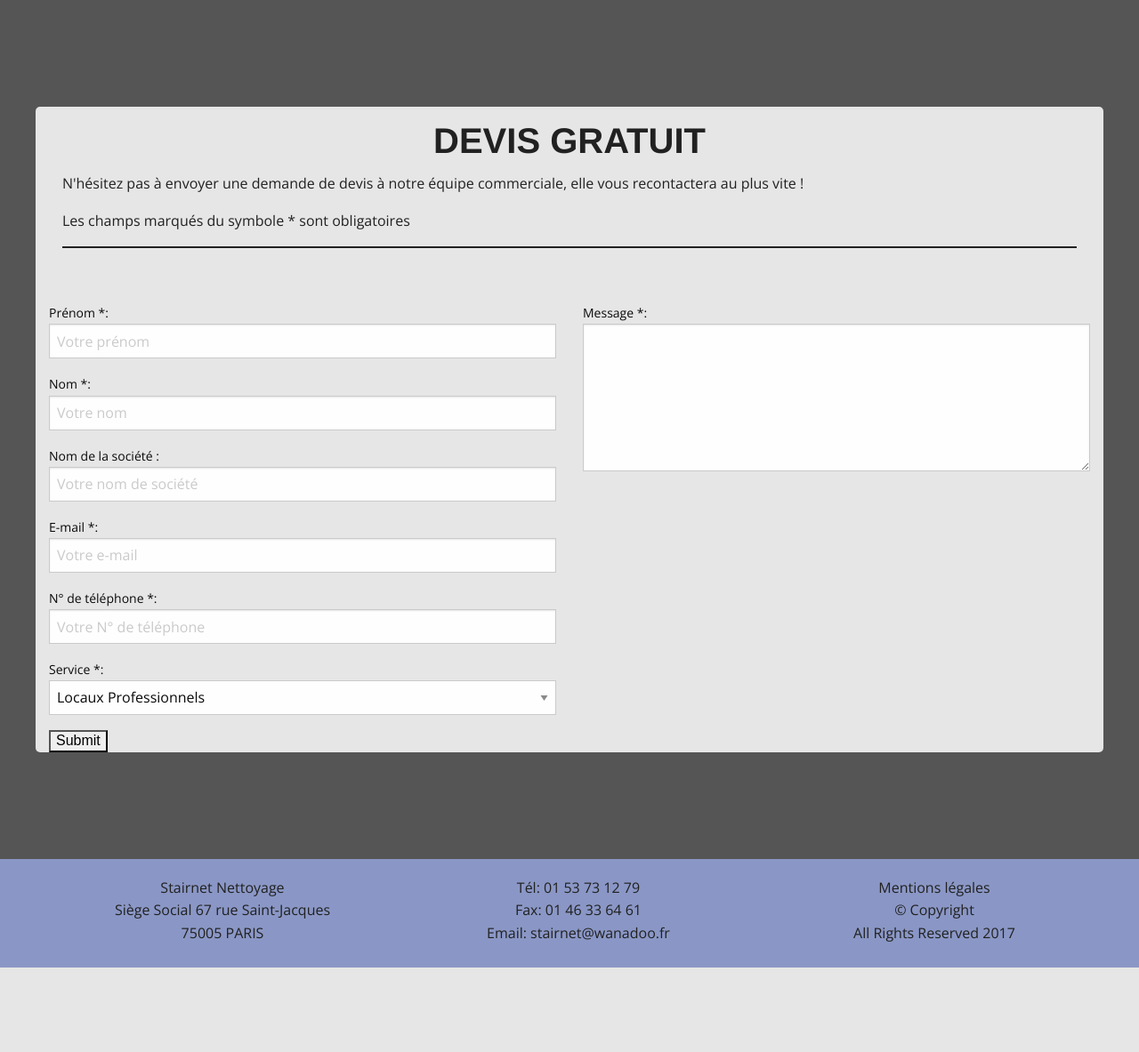
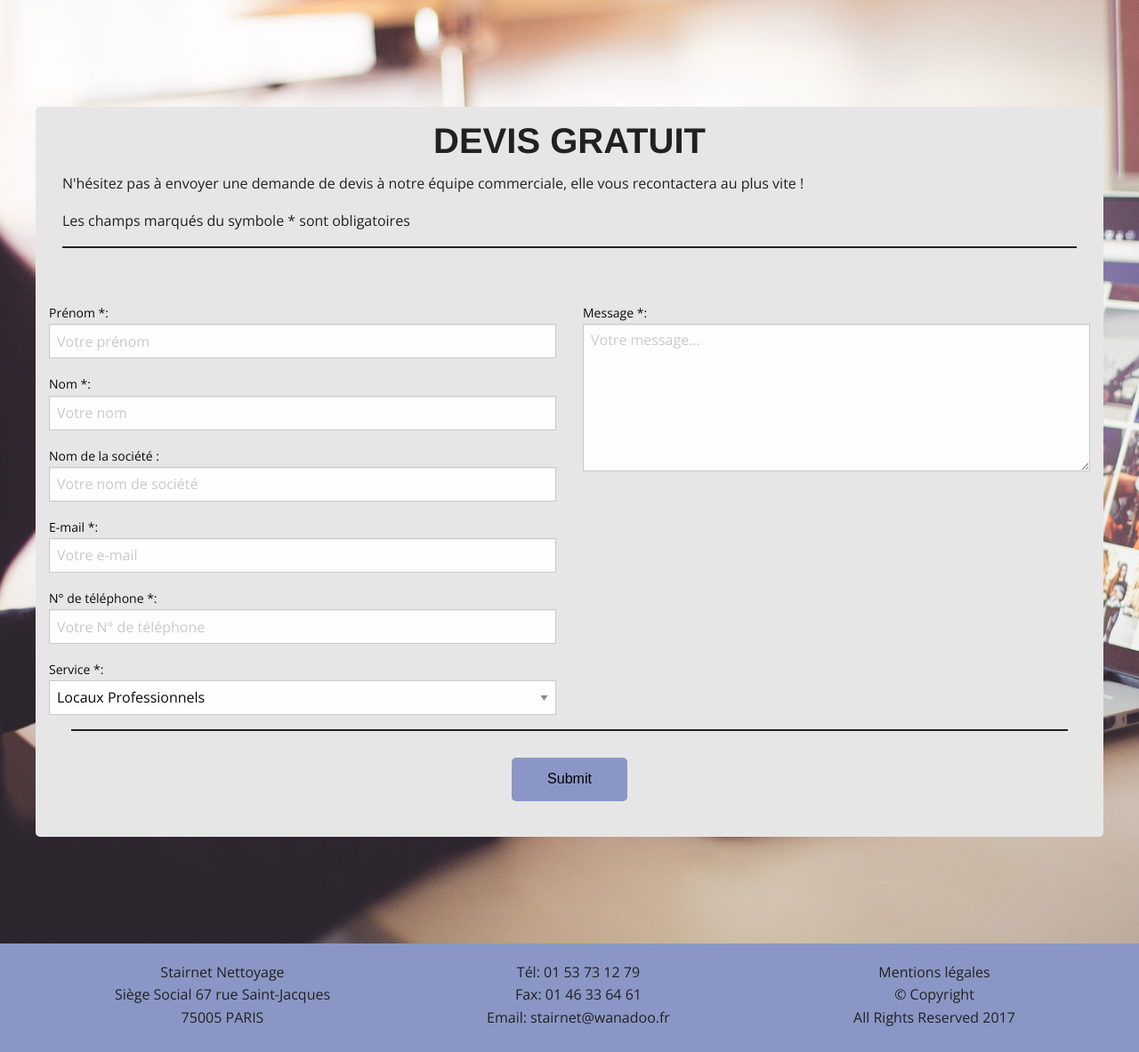
Before and after one commit to edhbr/H1-P2021-DEVT3-SNET, a PHP site: page /pages/contact.php in a window 1280 px wide. Shown: the part 120-1303 px from the top of the page at 89% size. Before the commit the page ends 1208 px from the top, so only its background shows below. Run offline with PHP 8.4, Linux system fonts and the light colour scheme.

Commit message:
style ok

```diff
--- a/pages/contact.php
+++ b/pages/contact.php
@@ -13,9 +13,9 @@
 </head>
 <body>
   <?php include("../views/header/header.php"); ?>
-  <main>
+  <main class="contact">
     <form action="page/merci.php" method="post" class="row contactForm">
-      <header id="formHeader">
+      <header class="formHeader">
         <h1>Devis gratuit</h1>
         <p>N'hésitez pas à envoyer une demande de devis à notre équipe commerciale, elle vous recontactera au plus vite !</p>
         <p>Les champs marqués du symbole * sont obligatoires</p>
@@ -40,9 +40,9 @@
       </div>
       <div class="small-12 medium-6 columns">
         <label for="message">Message *:</label>
-        <textarea id="message" name="message" rows="8"></textarea>
+        <textarea id="message" name="message" rows="8" placeholder="Votre message..."></textarea>
       </div>
-      <div class="small-12 columns">
+      <footer class="formFooter clearBoth">
         <input type="submit">
       </div>
     </form>
--- a/styles/style.css
+++ b/styles/style.css
@@ -236,24 +236,45 @@ footer.footer > ul > li {
   display: inline-block;
 }
 
+main.contact {
+  background: url("../images/contact.jpg");
+  background-size: cover;
+  padding: 120px 0;
+}
+
 .contactForm {
-  margin-top: 120px;
-  margin-bottom: 120px;
   border-radius: 5px;
   background: #e6e6e6;
 }
-.contactForm header#formHeader {
+.contactForm header.formHeader {
   text-align: center;
   margin: 10px 30px 60px 30px;
   border-bottom: 2px solid #212121;
 }
-.contactForm header#formHeader h1 {
+.contactForm header.formHeader h1 {
   font-size: 40px;
   text-transform: uppercase;
   font-weight: bold;
 }
-.contactForm header#formHeader p {
+.contactForm header.formHeader p {
   text-align: left;
+}
+.contactForm footer.formFooter {
+  margin: 40px;
+  padding-top: 30px;
+  text-align: center;
+  border-top: 2px solid #212121;
+}
+.contactForm footer.formFooter input {
+  padding: 15px 40px;
+  border-radius: 5px;
+  background: #8a97c6;
+  cursor: pointer;
+  border: none;
+}
+.contactForm footer.formFooter input:hover {
+  background: #16559f;
+  color: #ffffff;
 }
 
 body {
```
Also changed, not shown: src/scss/contact/_contact.scss (+26 -3 lines), images/contact.jpg (added), 1 other file.
